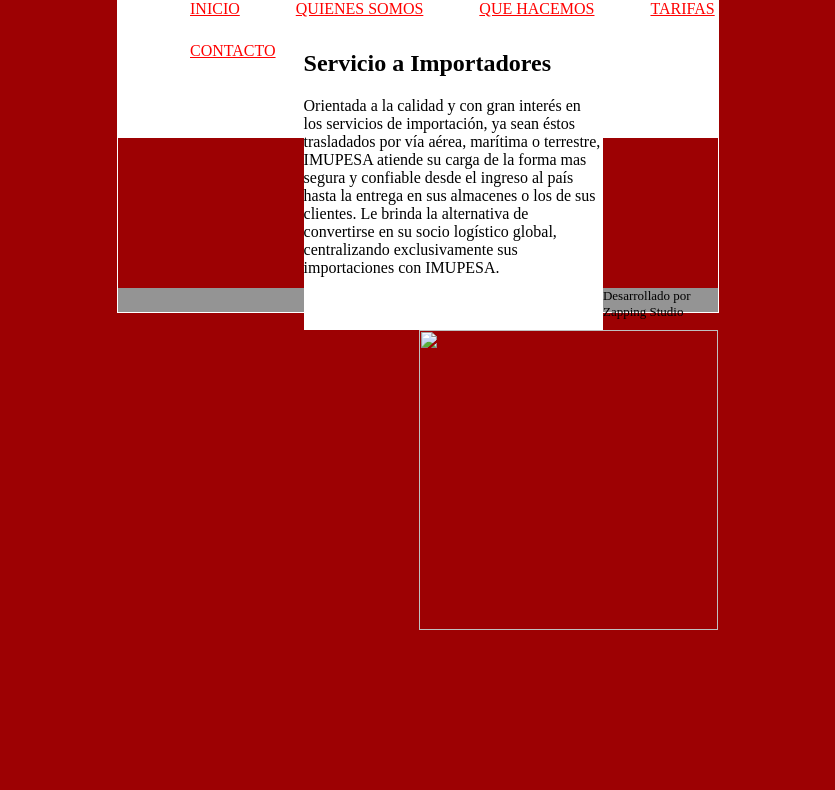
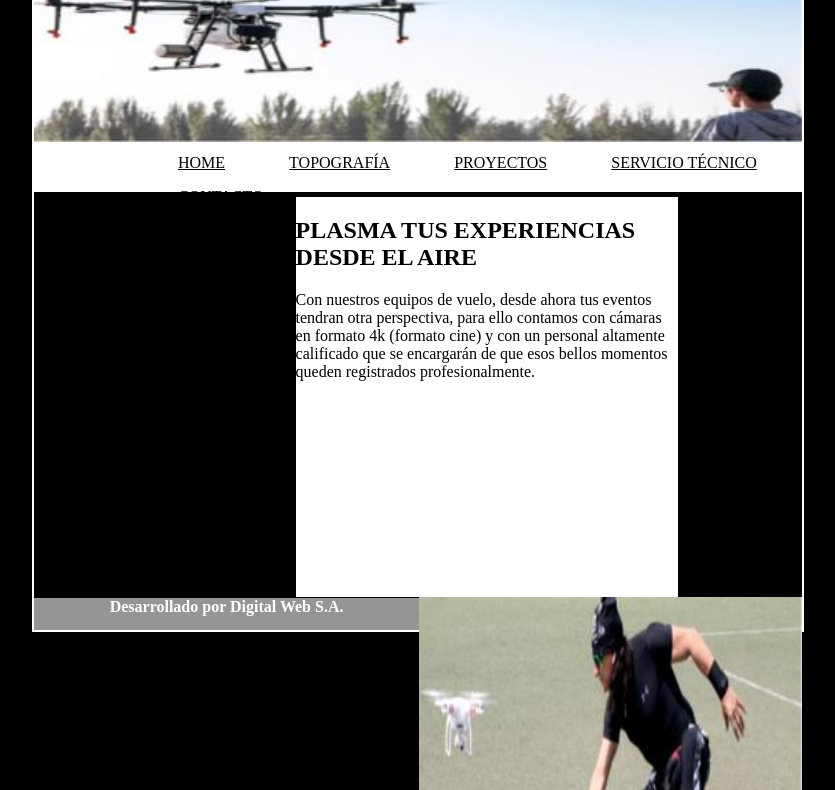
Before and after one commit to ramirez456/certus-ejercicios, a plain HTML site: page Ejercicicio_Propuesto1/index.html in a window 1280 px wide. Shown: the part 140-930 px from the top of the page, without its empty margins (222-1057 px from the left). Before the commit the page ends 800 px from the top, so only its background shows below. Drawn offline with Linux system fonts and the light colour scheme.

Commit message:
tarea terminada

```diff
--- a/Ejercicicio_Propuesto1/index.html
+++ b/Ejercicicio_Propuesto1/index.html
@@ -13,33 +13,30 @@
             <img src="./imagenes/header.JPG" alt="img1">
             <nav>
                 <ul>
-                    <li><a href="#">INICIO</a></li>
-                    <li><a href="#">QUIENES SOMOS</a></li>
-                    <li><a href="#">QUE HACEMOS</a></li>
-                    <li><a href="#">TARIFAS</a></li>
+                    <li><a href="#">HOME</a></li>
+                    <li><a href="#">TOPOGRAFÍA</a></li>
+                    <li><a href="#">PROYECTOS</a></li>
+                    <li><a href="#">SERVICIO TÉCNICO</a></li>
                     <li><a href="#">CONTACTO</a></li>
                 </ul>
             </nav>
         </header>
-
         <main>
             <section>
-                <h2>Servicio a Importadores</h2>
-                <p>Orientada a la calidad y con gran interés en los servicios de importación,
-                    ya sean éstos trasladados por vía aérea, marítima o terrestre,
-                    IMUPESA atiende su carga de la forma mas segura y confiable desde el ingreso al país
-                    hasta la entrega en sus almacenes o los de sus clientes.
-                    Le brinda la alternativa de convertirse en su socio logístico global,
-                    centralizando exclusivamente sus importaciones con IMUPESA.
+                <h2>PLASMA TUS EXPERIENCIAS DESDE EL AIRE</h2>
+                <p>Con nuestros equipos de vuelo, desde ahora tus eventos tendran otra perspectiva,
+                    para ello contamos con cámaras en formato 4k (formato cine)
+                    y con un personal altamente calificado que se encargarán de que esos bellos
+                    momentos queden registrados profesionalmente.
                 </p>
             </section>
             <aside>
-                <img src="./imagenes/servicio.PNG" alt="">
+                <img src="./imagenes/aside.JPG" alt="img2">
             </aside>
         </main>
         <footer>
             <p>
-                Desarrollado por Zapping Studio
+                Desarrollado por Digital Web S.A.
             </p>
         </footer>
     </div>
--- a/Ejercicicio_Propuesto1/style.css
+++ b/Ejercicicio_Propuesto1/style.css
@@ -1,83 +1,74 @@
 body{
+    background-color: black;
     margin: 0;
     padding: 0;
-    background-color: #9D0103
 }
 .contenedor{
-    margin: 24px 340px;
-    box-shadow: 0 0 0 1px white;
+    margin: 2.5% 20%;
+    box-shadow: 0px 0px 0px 2px white
 }
 header{
     width: 100%;
-    height: 100px;
-    margin-bottom: 3px;
+    height: 300px;
+    margin-bottom: 5px;
+    background-color: white;
 }
 header img{
     width: 100%;
-    height: 100%;
+    height: 250px;
 }
 nav{
-    background-color: white;
     width: 100%;
-    height: 150px;
-    margin-bottom: 4px;
-}
-nav img{
-    width: 100%;
-    height: 100px;
+    height: 50px;
 }
 nav ul{
     list-style: none;
     margin: 0;
-    padding: 0 0 0 44px;
+    padding: 0 0 0 112px;
     width: 100%;
     height: 50px;
 }
-li{
+ul li{
     float: left;
-    margin: 12px 28px;
+    margin: 8px 32px ;
 }
-li a{
-    color: red;
+ul a{
+    color: black;
+}
+ul a:hover{
+    color: blue;
 }
 main{
     width: 100%;
-    height: 300px;
-}
-section{
-    width: 49.90%;
-    height: 300px;
-    background-color: white;
-    margin:0;
-    box-sizing: content-box;
-    float: left;
-}
-section h2{
-    margin: 0;
-    padding: 20px 0;
-}
-section p{
+    height: 400px;
     margin: 0;
     padding: 0;
 }
+section{
+    width: 49.85%;
+    height: 100%;
+    float: left;
+    background-color: white;
+}
 aside{
+    width: 49.85%;
+    height: 100%;
     float: right;
-    width: 49.90%;
 }
 aside img{
     width: 100%;
-    height: 300px;
+    height: 100%;
 }
 footer{
     width: 100%;
-    height: 24px;
-    padding: 0;
-    margin: 0;
-    background-color: #949494;
-    margin-top: 1px;
+    height: 32px;
+    background-color: #959595;
+    margin-top: 0.5px;
+    color: white;
 }
 footer p{
+    width: 100%;
     margin: 0;
-    padding: 0 0 0 6px;
-    font-size: 13px;
+    text-align: center;
+    font-weight: bold;
 }
--- a/Ejercicicio_Propuesto2/style.css
+++ b/Ejercicicio_Propuesto2/style.css
@@ -29,7 +29,7 @@ nav img{
 nav ul{
     list-style: none;
     margin: 0;
-    padding: 0 0 0 44px;
+    padding: 0 0 0 128px;
     width: 100%;
     height: 50px;
 }
@@ -40,13 +40,16 @@ li{
 li a{
     color: red;
 }
+li a:hover{
+    color: blue;
+}
 main{
     width: 100%;
-    height: 300px;
+    height: 400px;
 }
 section{
     width: 49.90%;
-    height: 300px;
+    height: 400px;
     background-color: white;
     margin:0;
     box-sizing: content-box;
@@ -66,7 +69,7 @@ aside{
 }
 aside img{
     width: 100%;
-    height: 300px;
+    height: 400px;
 }
 footer{
     width: 100%;
```
Also changed, not shown: 1 other file.
